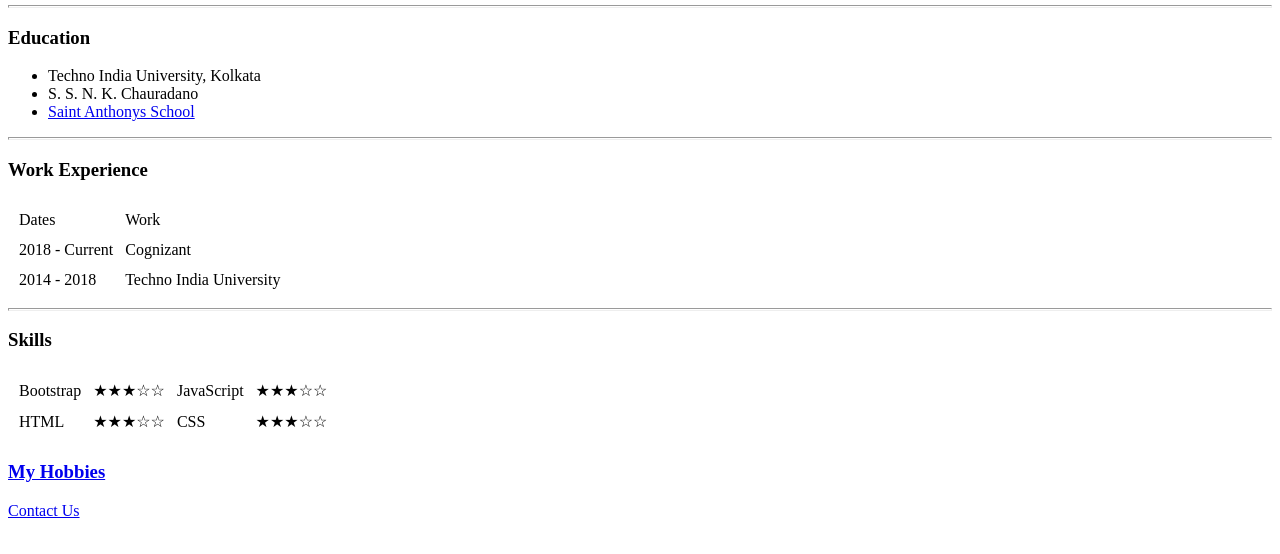
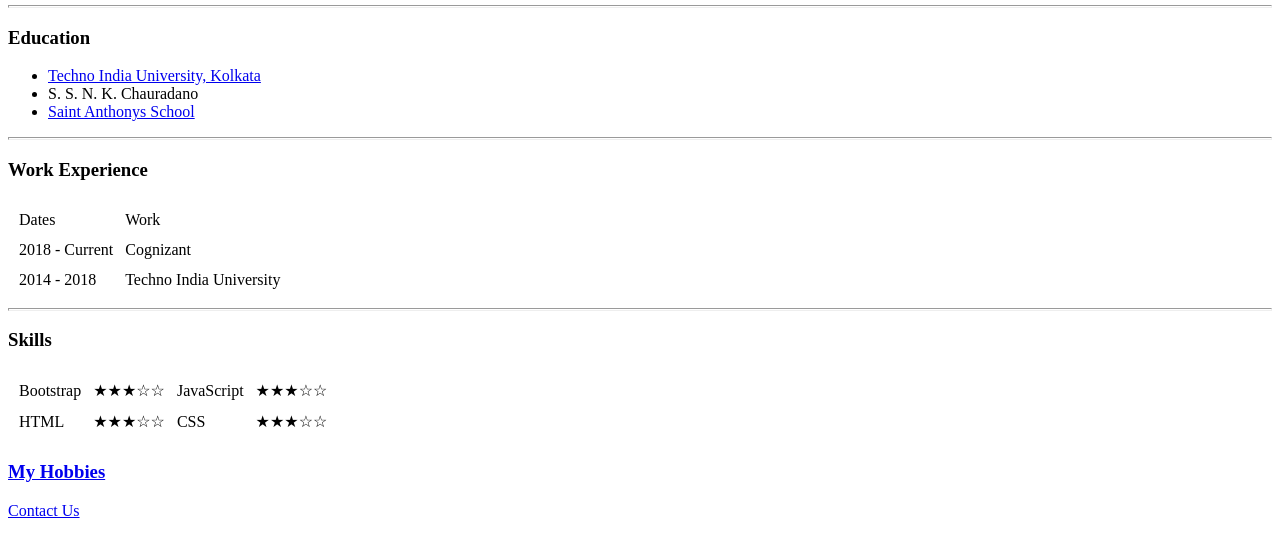
Before and after one commit to abhilekhprasad/cvv, a plain HTML site: page index.html in a window 1280 px wide. Shown: the part 222-776 px from the top of the page. Drawn offline with Linux system fonts and the light colour scheme.

Commit message:
Added Reference to College website

```diff
--- a/index.html
+++ b/index.html
@@ -22,7 +22,7 @@
   <hr size="3">
   <h3>Education</h3>
   <ul>
-    <li>Techno India University, Kolkata</li>
+    <li><a href="https://www.technoindiauniversity.ac.in/">Techno India University, Kolkata</a></li>
     <li>S. S. N. K. Chauradano</li>
     <li><a href="https://www.justdial.com/Kolkata/St-Anthonys-High-School-Beside-F-C-I-New-Market/033P600615_BZDET">Saint Anthonys School</a></li>
   </ul>
```
